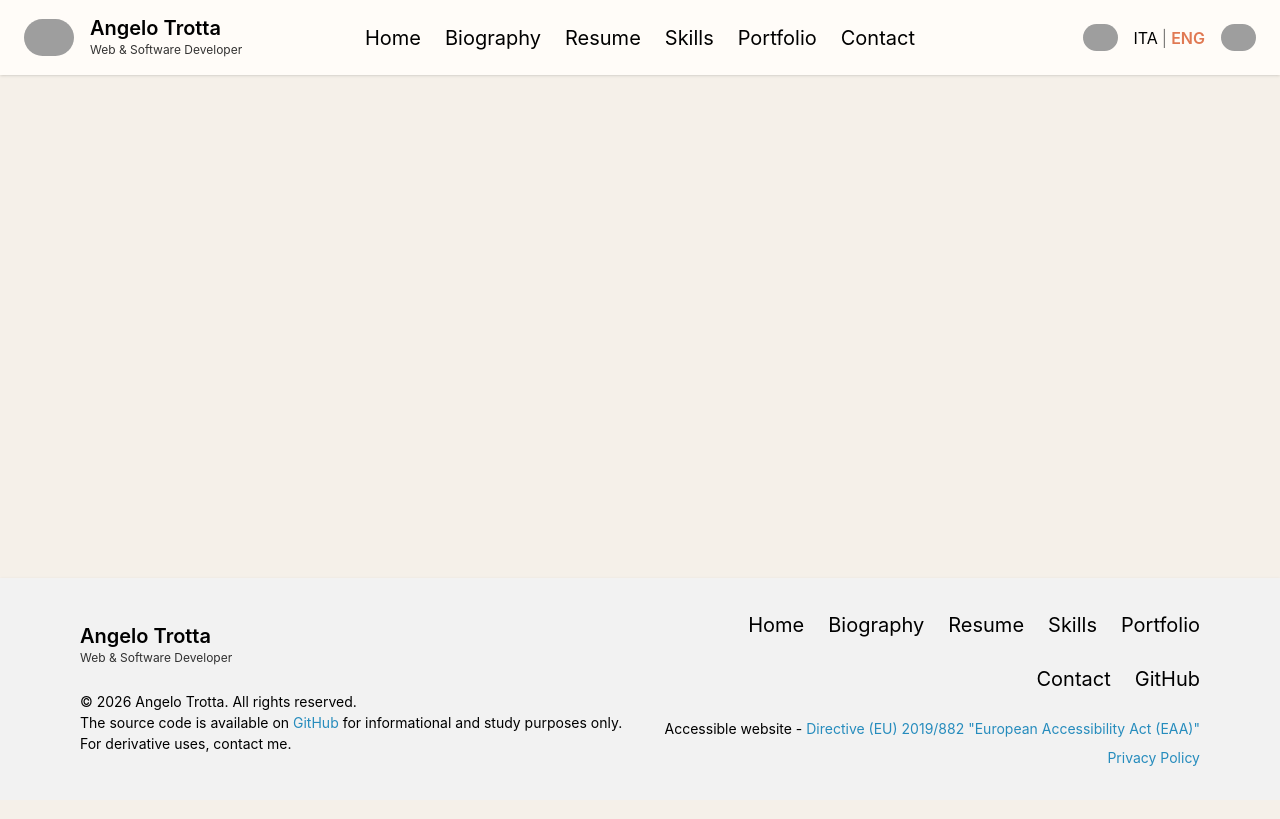
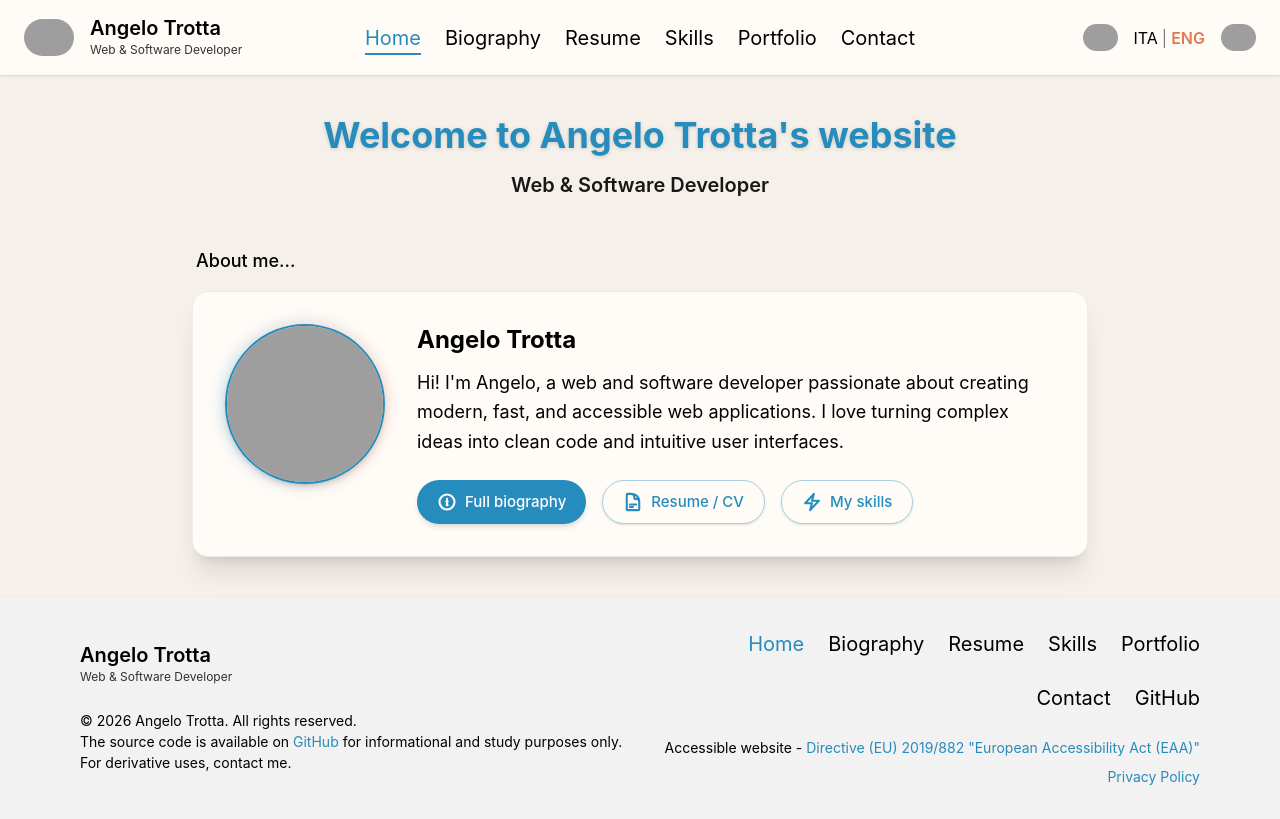
Before and after one commit to ShyVortex/angelo-website, an Astro site: page /en in a window 1280 px wide. Built offline with nearby package versions, Linux system fonts and the light colour scheme; Astro itself is replaced by a stand-in of ours; grey boxes are pictures that could not be loaded.

Commit message:
feat: buttons highlight in h&f and main home card

```diff
--- a/src/components/Footer.astro
+++ b/src/components/Footer.astro
@@ -4,10 +4,12 @@ import {
     useTranslations,
     useTranslatedPath,
 } from "../i18n/utils";
+import { getRouteFromUrl } from "../i18n/utils";
 
 const lang = getLangFromUrl(Astro.url);
 const t = useTranslations(lang);
 const translatePath = useTranslatedPath(lang);
+const currentRoute = getRouteFromUrl(Astro.url);
 ---
 
 <footer
@@ -35,37 +37,37 @@ const translatePath = useTranslatedPath(lang);
         <nav class="flex flex-wrap gap-4 md:gap-6 justify-start md:justify-end">
             <a
                 href={translatePath("/")}
-                class="text-[20px] text-route hover:text-header-highlight transition-colors"
+                class=`text-[20px] hover:text-header-highlight transition-colors ${currentRoute === "" ? "text-header-highlight" : "text-route"}`
                 >{t("nav.home")}</a
             >
             <a
                 href={translatePath("/biografia")}
-                class="text-[20px] text-route hover:text-header-highlight transition-colors"
+                class=`text-[20px] hover:text-header-highlight transition-colors ${currentRoute === "biografia" ? "text-header-highlight" : "text-route"}`
                 >{t("nav.biografia")}</a
             >
             <a
                 href={translatePath("/cv")}
-                class="text-[20px] text-route hover:text-header-highlight transition-colors"
+                class=`text-[20px] hover:text-header-highlight transition-colors ${currentRoute === "cv" ? "text-header-highlight" : "text-route"}`
                 >{t("nav.cv")}</a
             >
             <a
                 href={translatePath("/skills")}
-                class="text-[20px] text-route hover:text-header-highlight transition-colors"
+                class=`text-[20px] hover:text-header-highlight transition-colors ${currentRoute === "skills" ? "text-header-highlight" : "text-route"}`
                 >{t("nav.skills")}</a
             >
             <a
                 href={translatePath("/portfolio")}
-                class="text-[20px] text-route hover:text-header-highlight transition-colors"
+                class=`text-[20px] hover:text-header-highlight transition-colors ${currentRoute === "portfolio" ? "text-header-highlight" : "text-route"}`
                 >{t("nav.portfolio")}</a
             >
             <a
                 href={translatePath("/contatti")}
-                class="text-[20px] text-route hover:text-header-highlight transition-colors"
+                class=`text-[20px] hover:text-header-highlight transition-colors ${currentRoute === "contatti" ? "text-header-highlight" : "text-route"}`
                 >{t("nav.contatti")}</a
             >
             <a
                 href={"https://github.com/ShyVortex"}
-                class="text-[20px] text-route hover:text-header-highlight transition-colors"
+                class=`text-[20px] text-route hover:text-header-highlight transition-colors`
                 >GitHub</a
             >
         </nav>
--- a/src/components/Header.astro
+++ b/src/components/Header.astro
@@ -28,7 +28,8 @@ const currentRoute = getRouteFromUrl(Astro.url);
                 src="src/assets/commons/avatar.png"
             />
             <div class="flex flex-col">
-                <span class="text-[15px] md:text-[20px] font-semibold leading-tight"
+                <span
+                    class="text-[15px] md:text-[20px] font-semibold leading-tight"
                     >Angelo Trotta</span
                 >
                 <span class="text-[8px] md:text-[12px] opacity-80"
@@ -39,34 +40,34 @@ const currentRoute = getRouteFromUrl(Astro.url);
         <nav class="hidden md:flex gap-6 justify-self-center">
             <a
                 href={translatePath("/")}
-                class="text-[20px] text-route hover:text-header-highlight transition-colors"
-                >{t("nav.home")}</a
-            >
+                class={`text-[20px] hover:text-header-highlight transition-colors ${currentRoute === "" ? "text-header-highlight underline underline-offset-8" : "text-route"}`}
+                >{t("nav.home")}
+            </a>
             <a
                 href={translatePath("/biografia")}
-                class="text-[20px] text-route hover:text-header-highlight transition-colors"
-                >{t("nav.biografia")}</a
-            >
+                class={`text-[20px] hover:text-header-highlight transition-colors ${currentRoute === "biografia" ? "text-header-highlight underline underline-offset-8" : "text-route"}`}
+                >{t("nav.biografia")}
+            </a>
             <a
                 href={translatePath("/cv")}
-                class="text-[20px] text-route hover:text-header-highlight transition-colors"
-                >{t("nav.cv")}</a
-            >
+                class={`text-[20px] hover:text-header-highlight transition-colors ${currentRoute === "cv" ? "text-header-highlight underline underline-offset-8" : "text-route"}`}
+                >{t("nav.cv")}
+            </a>
             <a
                 href={translatePath("/skills")}
-                class="text-[20px] text-route hover:text-header-highlight transition-colors"
-                >{t("nav.skills")}</a
-            >
+                class={`text-[20px] hover:text-header-highlight transition-colors ${currentRoute === "skills" ? "text-header-highlight underline underline-offset-8" : "text-route"}`}
+                >{t("nav.skills")}
+            </a>
             <a
                 href={translatePath("/portfolio")}
-                class="text-[20px] text-route hover:text-header-highlight transition-colors"
-                >{t("nav.portfolio")}</a
-            >
+                class={`text-[20px] hover:text-header-highlight transition-colors ${currentRoute === "portfolio" ? "text-header-highlight underline underline-offset-8" : "text-route"}`}
+                >{t("nav.portfolio")}
+            </a>
             <a
                 href={translatePath("/contatti")}
-                class="text-[20px] text-route hover:text-header-highlight transition-colors"
-                >{t("nav.contatti")}</a
-            >
+                class={`text-[20px] hover:text-header-highlight transition-colors ${currentRoute === "contatti" ? "text-header-highlight underline underline-offset-8" : "text-route"}`}
+                >{t("nav.contatti")}
+            </a>
         </nav>
         <div class="flex items-center justify-self-end gap-1 md:gap-0">
             <!-- Barra di ricerca espandibile -->
@@ -194,32 +195,32 @@ const currentRoute = getRouteFromUrl(Astro.url);
         <nav class="flex flex-col gap-4">
             <a
                 href={translatePath("/")}
-                class="text-[20px] text-route hover:text-header-highlight transition-colors"
+                class={`text-[20px] hover:text-header-highlight transition-colors ${currentRoute === "" ? "text-header-highlight underline underline-offset-8" : "text-route"}`}
                 >{t("nav.home")}</a
             >
             <a
                 href={translatePath("/biografia")}
-                class="text-[20px] text-route hover:text-header-highlight transition-colors"
+                class={`text-[20px] hover:text-header-highlight transition-colors ${currentRoute === "biografia" ? "text-header-highlight underline underline-offset-8" : "text-route"}`}
                 >{t("nav.biografia")}</a
             >
             <a
                 href={translatePath("/cv")}
-                class="text-[20px] text-route hover:text-header-highlight transition-colors"
+                class={`text-[20px] hover:text-header-highlight transition-colors ${currentRoute === "cv" ? "text-header-highlight underline underline-offset-8" : "text-route"}`}
                 >{t("nav.cv")}</a
             >
             <a
                 href={translatePath("/skills")}
-                class="text-[20px] text-route hover:text-header-highlight transition-colors"
+                class={`text-[20px] hover:text-header-highlight transition-colors ${currentRoute === "skills" ? "text-header-highlight underline underline-offset-8" : "text-route"}`}
                 >{t("nav.skills")}</a
             >
             <a
                 href={translatePath("/portfolio")}
-                class="text-[20px] text-route hover:text-header-highlight transition-colors"
+                class={`text-[20px] hover:text-header-highlight transition-colors ${currentRoute === "portfolio" ? "text-header-highlight underline underline-offset-8" : "text-route"}`}
                 >{t("nav.portfolio")}</a
             >
             <a
                 href={translatePath("/contatti")}
-                class="text-[20px] text-route hover:text-header-highlight transition-colors"
+                class={`text-[20px] hover:text-header-highlight transition-colors ${currentRoute === "contatti" ? "text-header-highlight underline underline-offset-8" : "text-route"}`}
                 >{t("nav.contatti")}</a
             >
         </nav>
@@ -258,23 +259,37 @@ const currentRoute = getRouteFromUrl(Astro.url);
     const menuIcon = document.getElementById("menu-icon");
     const menuCloseIcon = document.getElementById("menu-close-icon");
 
-    const mobileSearchContainer = document.getElementById("mobile-search-container");
-    const mobileSearchInput = document.getElementById("mobile-search-input") as HTMLInputElement | null;
+    const mobileSearchContainer = document.getElementById(
+        "mobile-search-container",
+    );
+    const mobileSearchInput = document.getElementById(
+        "mobile-search-input",
+    ) as HTMLInputElement | null;
 
     leftBanner?.addEventListener("click", () => {
         window.location.href = "https://github.com/ShyVortex";
     });
 
-    if (searchToggleBtn && searchContainer && searchIcon && closeIcon && mobileSearchContainer) {
+    if (
+        searchToggleBtn &&
+        searchContainer &&
+        searchIcon &&
+        closeIcon &&
+        mobileSearchContainer
+    ) {
         searchToggleBtn.addEventListener("click", () => {
             // Se la larghezza dello schermo è inferiore a md (768px), usiamo la barra mobile sotto l'header
             const isMobile = window.innerWidth < 768;
 
             if (isMobile) {
-                const isClosed = mobileSearchContainer.classList.contains("hidden");
+                const isClosed =
+                    mobileSearchContainer.classList.contains("hidden");
                 if (isClosed) {
                     // Chiudi il menu mobile se è aperto
-                    if (mobileMenu && !mobileMenu.classList.contains("hidden")) {
+                    if (
+                        mobileMenu &&
+                        !mobileMenu.classList.contains("hidden")
+                    ) {
                         mobileMenu.classList.add("hidden");
                         mobileMenu.classList.remove("flex");
                         menuIcon?.classList.remove("hidden");
@@ -331,7 +346,10 @@ const currentRoute = getRouteFromUrl(Astro.url);
             const isHidden = mobileMenu.classList.contains("hidden");
             if (isHidden) {
                 // Chiudi la ricerca mobile se è aperta
-                if (mobileSearchContainer && !mobileSearchContainer.classList.contains("hidden")) {
+                if (
+                    mobileSearchContainer &&
+                    !mobileSearchContainer.classList.contains("hidden")
+                ) {
                     mobileSearchContainer.classList.add("hidden");
                     mobileSearchContainer.classList.remove("flex");
                     searchIcon?.classList.remove("hidden");
--- a/src/components/Home.astro
+++ b/src/components/Home.astro
@@ -0,0 +1,142 @@
+---
+import {
+    getLangFromUrl,
+    useTranslations,
+    useTranslatedPath,
+} from "../i18n/utils";
+
+const lang = getLangFromUrl(Astro.url);
+const t = useTranslations(lang);
+const translatePath = useTranslatedPath(lang);
+---
+
+<div id="home" class="mt-10 flex justify-center px-4">
+    <div class="text-center max-w-4xl w-full">
+        <h1
+            class="text-4xl md:text-4xl font-bold text-highlight mb-4 drop-shadow-sm"
+        >
+            {t("home.welcome")}
+        </h1>
+        <p class="text-main font-semibold text-lg md:text-xl opacity-90 mb-12">
+            Web & Software Developer
+        </p>
+
+        <div class="flex flex-col items-start text-left w-full">
+            <p class="text-main font-medium text-lg mb-4 pl-1">
+                {t("home.about_me")}
+            </p>
+
+            {/* Presentation Card */}
+            <div
+                class="mb-10 w-full rounded-2xl border border-underline/10 shadow-xl bg-bg-header p-6 md:p-8 backdrop-blur-md transition-all hover:shadow-2xl"
+            >
+                <div
+                    class="flex flex-col md:flex-row items-center md:items-start gap-8"
+                >
+                    {/* Left side: Avatar */}
+                    <div class="shrink-0">
+                        <div class="relative group">
+                            <div
+                                class="absolute -inset-0.5 bg-gradient-to-r from-highlight to-lang-selected rounded-full blur opacity-30 group-hover:opacity-60 transition duration-300"
+                            >
+                            </div>
+                            <img
+                                src="src/assets/commons/avatar2.png"
+                                alt="Angelo Trotta"
+                                class="relative w-32 h-32 md:w-40 md:h-40 rounded-full object-cover border-2 border-highlight shadow-md shrink-0"
+                                draggable="false"
+                            />
+                        </div>
+                    </div>
+
+                    {/* Right side: Info */}
+                    <div class="flex-1 flex flex-col justify-between h-full">
+                        <div>
+                            <h2
+                                class="text-2xl font-bold text-main mb-3 text-center md:text-left"
+                            >
+                                Angelo Trotta
+                            </h2>
+                            <p
+                                class="text-route text-base md:text-lg leading-relaxed mb-6 text-center md:text-left"
+                            >
+                                {t("home.bio_short")}
+                            </p>
+                        </div>
+
+                        {/* Buttons */}
+                        <div
+                            class="flex flex-wrap gap-4 justify-center md:justify-start"
+                        >
+                            {/* Biografia */}
+                            <a
+                                href={translatePath("/biografia")}
+                                class="inline-flex items-center px-5 py-2.5 rounded-full text-[15px] font-medium bg-highlight text-white hover:bg-highlight/90 hover:scale-[1.02] active:scale-[0.98] transition-all shadow-md hover:shadow-lg cursor-pointer"
+                            >
+                                <svg
+                                    class="w-5 h-5 mr-2"
+                                    fill="none"
+                                    stroke="currentColor"
+                                    stroke-width="2.5"
+                                    viewBox="0 0 24 24"
+                                    xmlns="http://www.w3.org/2000/svg"
+                                >
+                                    <path
+                                        stroke-linecap="round"
+                                        stroke-linejoin="round"
+                                        d="M11.25 11.25l.041-.02a.75.75 0 111.063.852l-.708 2.836a.75.75 0 001.063.852l.041-.021M21 12a9 9 0 11-18 0 9 9 0 0118 0zm-9-3.75h.008v.008H12V8.25z"
+                                    ></path>
+                                </svg>
+                                {t("home.btn_bio")}
+                            </a>
+
+                            {/* CV */}
+                            <a
+                                href={translatePath("/cv")}
+                                class="inline-flex items-center px-5 py-2.5 rounded-full text-[15px] font-medium border border-highlight/40 text-highlight hover:bg-highlight/5 hover:scale-[1.02] active:scale-[0.98] transition-all shadow-sm hover:shadow-md cursor-pointer dark:text-header-highlight dark:border-header-highlight/40"
+                            >
+                                <svg
+                                    class="w-5 h-5 mr-2"
+                                    fill="none"
+                                    stroke="currentColor"
+                                    stroke-width="2.5"
+                                    viewBox="0 0 24 24"
+                                    xmlns="http://www.w3.org/2000/svg"
+                                >
+                                    <path
+                                        stroke-linecap="round"
+                                        stroke-linejoin="round"
+                                        d="M19.5 14.25v-2.625a3.375 3.375 0 00-3.375-3.375h-1.5A1.125 1.125 0 0113.5 7.125v-1.5a3.375 3.375 0 00-3.375-3.375H8.25m0 12.75h7.5m-7.5 3H12M10.5 2.25H5.625c-.621 0-1.125.504-1.125 1.125v17.25c0 .621.504 1.125 1.125 1.125h12.75c.621 0 1.125-.504 1.125-1.125V11.25a9 9 0 00-9-9z"
+                                    ></path>
+                                </svg>
+                                {t("home.btn_cv")}
+                            </a>
+
+                            {/* Skills */}
+                            <a
+                                href={translatePath("/skills")}
+                                class="inline-flex items-center px-5 py-2.5 rounded-full text-[15px] font-medium border border-highlight/40 text-highlight hover:bg-highlight/5 hover:scale-[1.02] active:scale-[0.98] transition-all shadow-sm hover:shadow-md cursor-pointer dark:text-header-highlight dark:border-header-highlight/40"
+                            >
+                                <svg
+                                    class="w-5 h-5 mr-2"
+                                    fill="none"
+                                    stroke="currentColor"
+                                    stroke-width="2.5"
+                                    viewBox="0 0 24 24"
+                                    xmlns="http://www.w3.org/2000/svg"
+                                >
+                                    <path
+                                        stroke-linecap="round"
+                                        stroke-linejoin="round"
+                                        d="M3.75 13.5l10.5-11.25L12 10.5h8.25L9.75 21.75 12 13.5H3.75z"
+                                    ></path>
+                                </svg>
+                                {t("home.btn_skills")}
+                            </a>
+                        </div>
+                    </div>
+                </div>
+            </div>
+        </div>
+    </div>
+</div>
--- a/src/i18n/ui.ts
+++ b/src/i18n/ui.ts
@@ -21,6 +21,12 @@ export const ui = {
     "footer.accessibility_prefix": "Sito web accessibile - ",
     "footer.accessibility_link": "Direttiva (UE) 2019/882 \"European Accessibility Act (EAA)\"",
     "footer.privacy": "Informativa sulla Privacy",
+    "home.welcome": "Benvenuto/a sul sito web di Angelo Trotta",
+    "home.about_me": "A proposito di me...",
+    "home.bio_short": "Ciao! Sono Angelo, uno sviluppatore web e software con la passione per la creazione di applicazioni web moderne, veloci e accessibili. Adoro trasformare idee complesse in codice pulito e interfacce utente intuitive.",
+    "home.btn_bio": "Biografia completa",
+    "home.btn_cv": "Curriculum vitae",
+    "home.btn_skills": "Mie competenze",
   },
   en: {
     "nav.home": "Home",
@@ -37,6 +43,12 @@ export const ui = {
     "footer.accessibility_prefix": "Accessible website - ",
     "footer.accessibility_link": "Directive (EU) 2019/882 \"European Accessibility Act (EAA)\"",
     "footer.privacy": "Privacy Policy",
+    "home.welcome": "Welcome to Angelo Trotta's website",
+    "home.about_me": "About me...",
+    "home.bio_short": "Hi! I'm Angelo, a web and software developer passionate about creating modern, fast, and accessible web applications. I love turning complex ideas into clean code and intuitive user interfaces.",
+    "home.btn_bio": "Full biography",
+    "home.btn_cv": "Resume / CV",
+    "home.btn_skills": "My skills",
   },
 } as const;
 
--- a/src/layouts/Layout.astro
+++ b/src/layouts/Layout.astro
@@ -17,28 +17,31 @@ const lang = getLangFromUrl(Astro.url);
 		<title>Angelo Trotta | Portfolio</title>
 		<script is:inline>
 			const theme = (() => {
-				if (typeof localStorage !== 'undefined' && localStorage.getItem('theme')) {
-					return localStorage.getItem('theme');
+				if (
+					typeof localStorage !== "undefined" &&
+					localStorage.getItem("theme")
+				) {
+					return localStorage.getItem("theme");
 				}
-				if (window.matchMedia('(prefers-color-scheme: dark)').matches) {
-					return 'dark';
+				if (window.matchMedia("(prefers-color-scheme: dark)").matches) {
+					return "dark";
 				}
-				return 'light';
+				return "light";
 			})();
 
-			if (theme === 'dark') {
-				document.documentElement.classList.add('dark');
+			if (theme === "dark") {
+				document.documentElement.classList.add("dark");
 			} else {
-				document.documentElement.classList.remove('dark');
+				document.documentElement.classList.remove("dark");
 			}
 		</script>
 	</head>
 	<!-- flex flex-col min-h-screen serve per spingere il footer in fondo se la pagina ha poco contenuto -->
-	<body class="flex flex-col min-h-screen">
+	<body class="flex flex-col min-h-screen w-full">
 		<Header />
 
 		<!-- main flex-grow ospita il contenuto specifico di ogni singola pagina -->
-		<main class="flex-grow">
+		<main class="flex-grow w-full">
 			<slot />
 		</main>
 
--- a/src/styles/global.css
+++ b/src/styles/global.css
@@ -36,6 +36,7 @@
     --color-bg-footer: var(--footer-bg);
     --color-main: var(--text);
     --color-route: var(--routes-text);
+    --color-highlight: var(--header-text-highlight);
     --color-header-highlight: var(--header-text-highlight);
     --color-footer-highlight: var(--footer-text-highlight);
     --color-underline: var(--text-underline);
```
Also changed, not shown: 2 other files.
